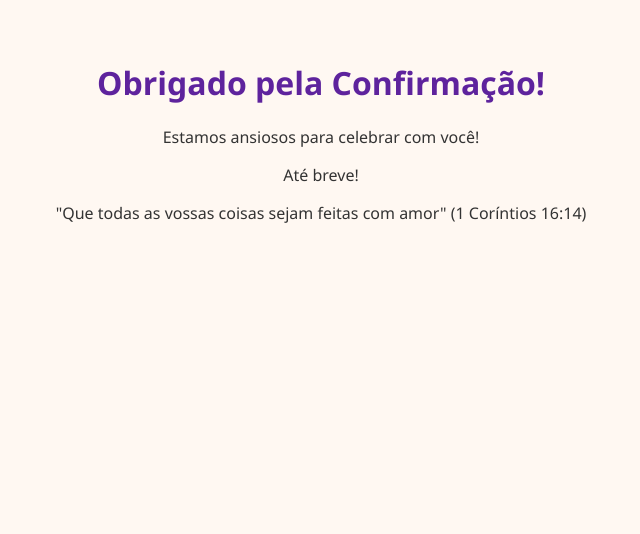
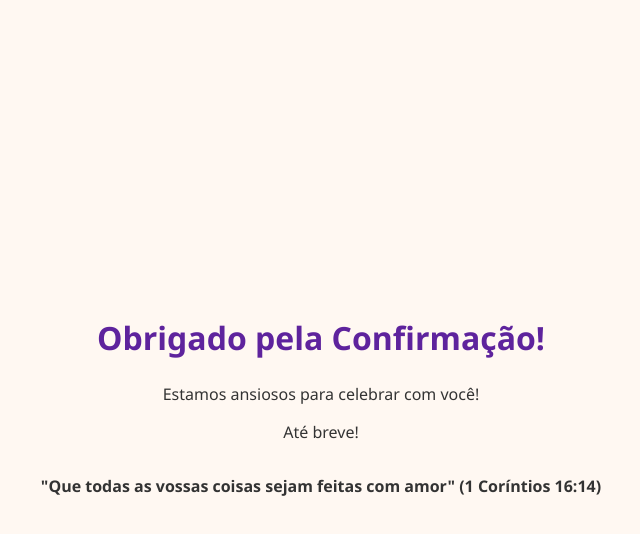
Before and after one commit to ghmata/Cas-rio, a plain HTML site: page Agradecimento.html in a window 1280 px wide. Shown: the whole page, without its empty margins (319-959 px from the left). Drawn offline with Linux system fonts and the light colour scheme.

Commit message:
Update Agradecimento.html

```diff
--- a/Agradecimento.html
+++ b/Agradecimento.html
@@ -10,10 +10,23 @@
       background: #fff8f2;
       color: #333;
       text-align: center;
-      padding: 2rem;
+      display: flex;
+      flex-direction: column;
+      justify-content: center;
+      align-items: center;
+      height: 100vh;
+      margin: 0;
     }
     h1 {
       color: #5e239d;
+      margin-bottom: 1rem;
+    }
+    p {
+      margin: 0.5rem 0;
+    }
+    p.versiculo {
+      font-weight: bold;
+      margin-top: 1.5rem;
     }
   </style>
 </head>
@@ -21,6 +34,6 @@
   <h1>Obrigado pela Confirmação!</h1>
   <p>Estamos ansiosos para celebrar com você!</p>
   <p>Até breve!</p>
-  <p>"Que todas as vossas coisas sejam feitas com amor" (1 Coríntios 16:14)</p>
+  <p class="versiculo">"Que todas as vossas coisas sejam feitas com amor" (1 Coríntios 16:14)</p>
 </body>
 </html>
```
